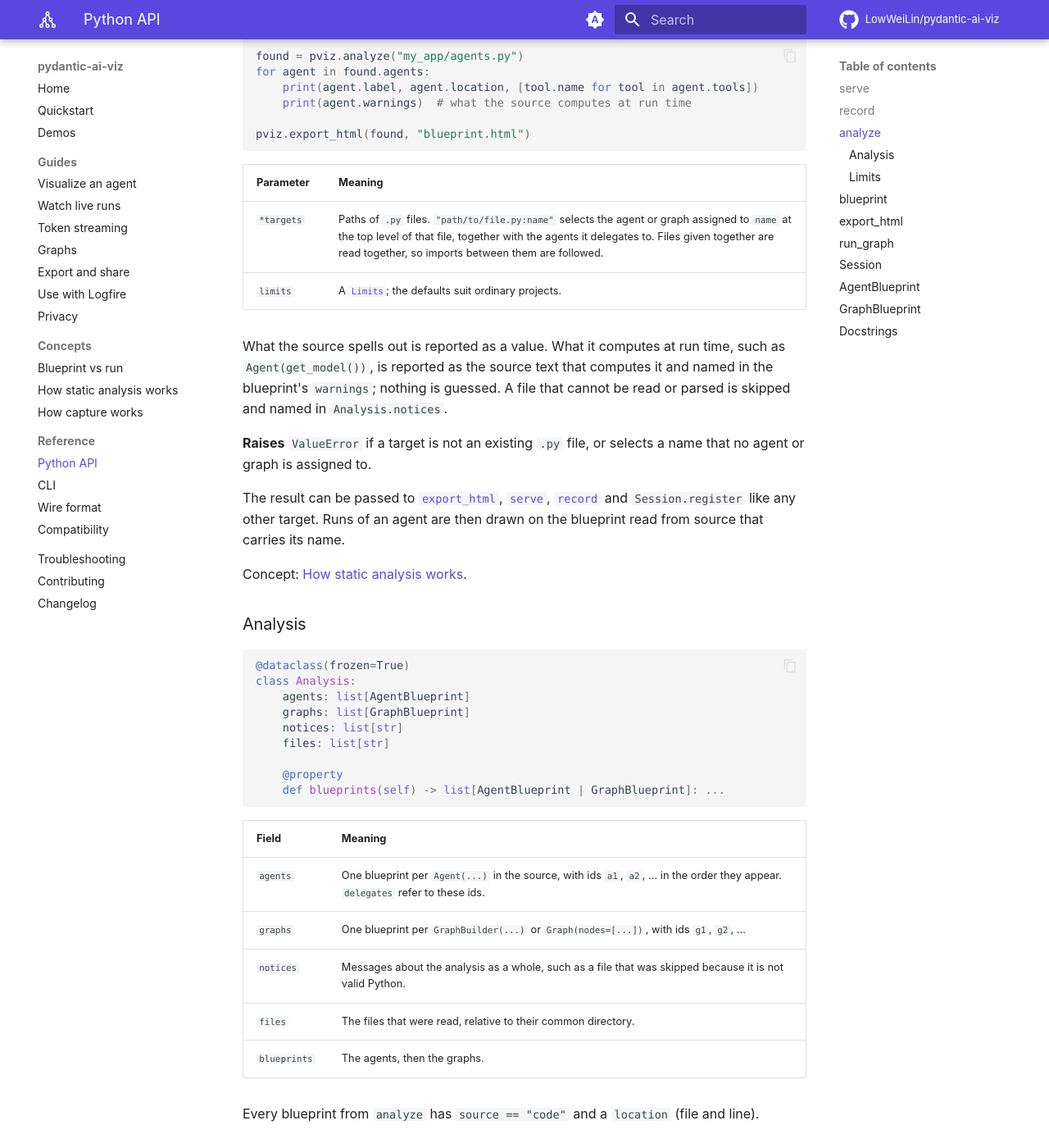
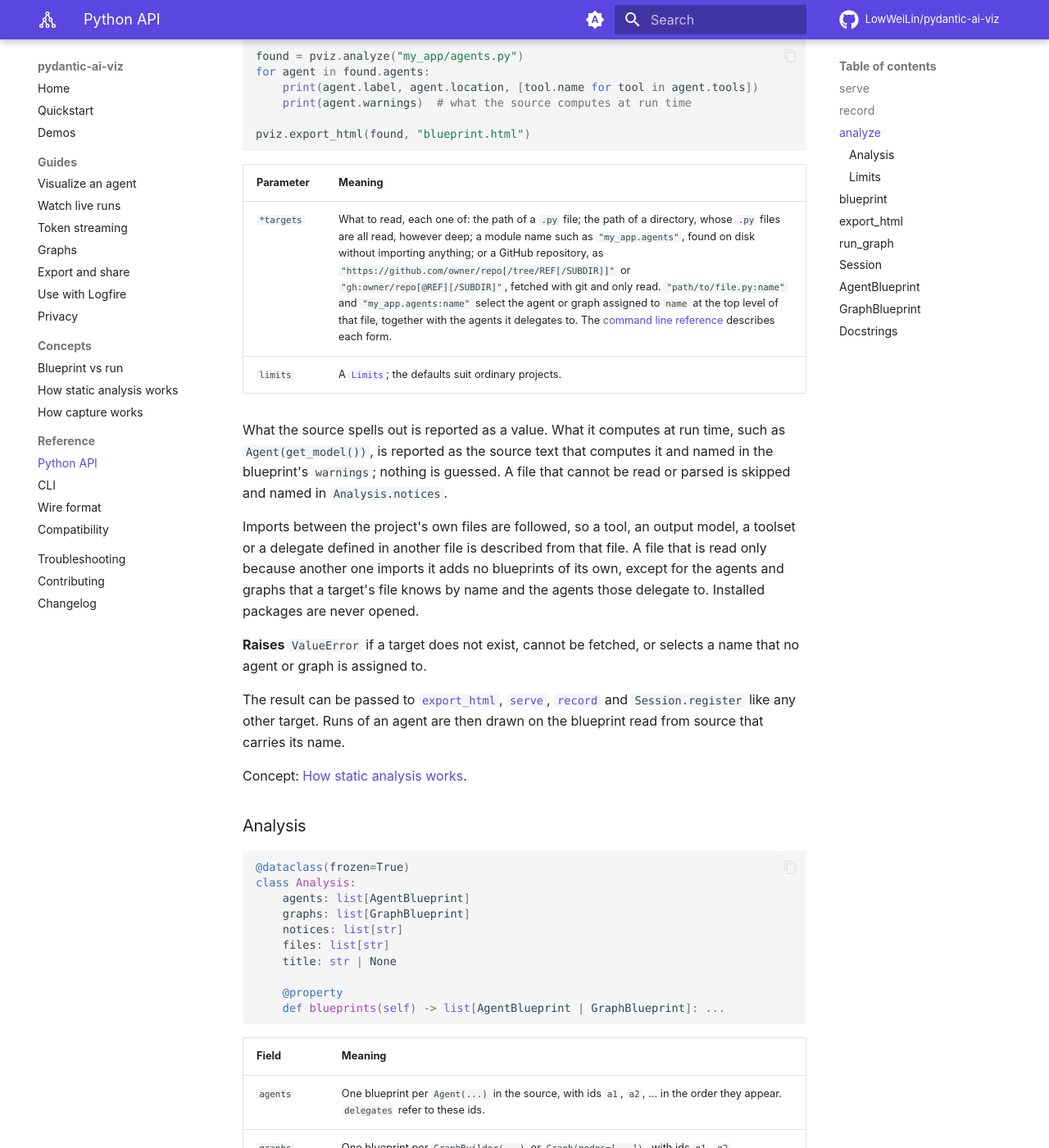
Before and after one commit to LowWeiLin/pydantic-ai-viz, an MkDocs documentation site: the page built from docs/reference/python-api.md, in a window 1280 px wide and 1400 px high, scrolled down 3071 px. Shown: the whole window at 82% size. Built offline with MkDocs 1.6.1 and Material for MkDocs 9.7.7, drawn with Linux system fonts in a browser that asks for light colours; comment, search, counter and statistics services are not loaded; some of the changed text lies outside the part shown.

Commit message:
docs: describe every target of view and analyze in the reference
The reference pages still said that a target is a .py file. They now
list directories, module names and GitHub repositories, say how imports
are followed, and document Analysis.title and Limits.max_fetch_seconds.
The changelog entry for 0.1.0 names the same things and the real-world
test set.

Co-Authored-By: Claude Fable 5.2 <noreply@anthropic.com>

````diff
--- a/docs/reference/python-api.md
+++ b/docs/reference/python-api.md
@@ -114,12 +114,14 @@ pviz.export_html(found, "blueprint.html")
 
 | Parameter | Meaning |
 |---|---|
-| `*targets` | Paths of `.py` files. `"path/to/file.py:name"` selects the agent or graph assigned to `name` at the top level of that file, together with the agents it delegates to. Files given together are read together, so imports between them are followed. |
+| `*targets` | What to read, each one of: the path of a `.py` file; the path of a directory, whose `.py` files are all read, however deep; a module name such as `"my_app.agents"`, found on disk without importing anything; or a GitHub repository, as `"https://github.com/owner/repo[/tree/REF[/SUBDIR]]"` or `"gh:owner/repo[@REF][/SUBDIR]"`, fetched with git and only read. `"path/to/file.py:name"` and `"my_app.agents:name"` select the agent or graph assigned to `name` at the top level of that file, together with the agents it delegates to. The [command line reference](cli.md#targets) describes each form. |
 | `limits` | A [`Limits`](#limits); the defaults suit ordinary projects. |
 
 What the source spells out is reported as a value. What it computes at run time, such as `Agent(get_model())`, is reported as the source text that computes it and named in the blueprint's `warnings`; nothing is guessed. A file that cannot be read or parsed is skipped and named in `Analysis.notices`.
 
-**Raises** `ValueError` if a target is not an existing `.py` file, or selects a name that no agent or graph is assigned to.
+Imports between the project's own files are followed, so a tool, an output model, a toolset or a delegate defined in another file is described from that file. A file that is read only because another one imports it adds no blueprints of its own, except for the agents and graphs that a target's file knows by name and the agents those delegate to. Installed packages are never opened.
+
+**Raises** `ValueError` if a target does not exist, cannot be fetched, or selects a name that no agent or graph is assigned to.
 
 The result can be passed to [`export_html`](#export_html), [`serve`](#serve), [`record`](#record) and `Session.register` like any other target. Runs of an agent are then drawn on the blueprint read from source that carries its name.
 
@@ -134,6 +136,7 @@ class Analysis:
     graphs: list[GraphBlueprint]
     notices: list[str]
     files: list[str]
+    title: str | None
 
     @property
     def blueprints(self) -> list[AgentBlueprint | GraphBlueprint]: ...
@@ -143,8 +146,9 @@ class Analysis:
 |---|---|
 | `agents` | One blueprint per `Agent(...)` in the source, with ids `a1`, `a2`, ... in the order they appear. `delegates` refer to these ids. |
 | `graphs` | One blueprint per `GraphBuilder(...)` or `Graph(nodes=[...])`, with ids `g1`, `g2`, ... |
-| `notices` | Messages about the analysis as a whole, such as a file that was skipped because it is not valid Python. |
-| `files` | The files that were read, relative to their common directory. |
+| `notices` | Messages about the analysis as a whole: a file that was skipped because it is not valid Python, the commit a GitHub repository was read at, or how many tools were found that belong to no agent the source shows. |
+| `files` | The files that were read, relative to their common directory (for a GitHub repository, to the top of the repository): the targets' own files first, then the files read because those import them. |
+| `title` | A short name for what was analysed: the file, directory or module, or `owner/repo@commit`. `None` when there were several targets. |
 | `blueprints` | The agents, then the graphs. |
 
 Every blueprint from `analyze` has `source == "code"` and a `location` (file and line).
@@ -157,9 +161,10 @@ class Limits:
     max_file_bytes: int = 2_000_000
     max_files: int = 2_000
     max_seconds: float = 30.0
+    max_fetch_seconds: float = 300.0
 ```
 
-Bounds that keep the analysis of unknown code quick and finite. A file larger than `max_file_bytes` is skipped, no more than `max_files` files are read, and the analysis stops once `max_seconds` have passed. Each of these leaves a notice.
+Bounds that keep the analysis of unknown code quick and finite. A file larger than `max_file_bytes` is skipped, no more than `max_files` files are read, and the analysis stops once `max_seconds` have passed. Each of these leaves a notice. Fetching a GitHub repository is timed separately: it is given up, with a `ValueError`, after `max_fetch_seconds`.
 
 ## blueprint { #blueprint }
 
````
Also changed, not shown: CHANGELOG.md (+4 -1 lines), docs/reference/cli.md (+10 -2 lines).
